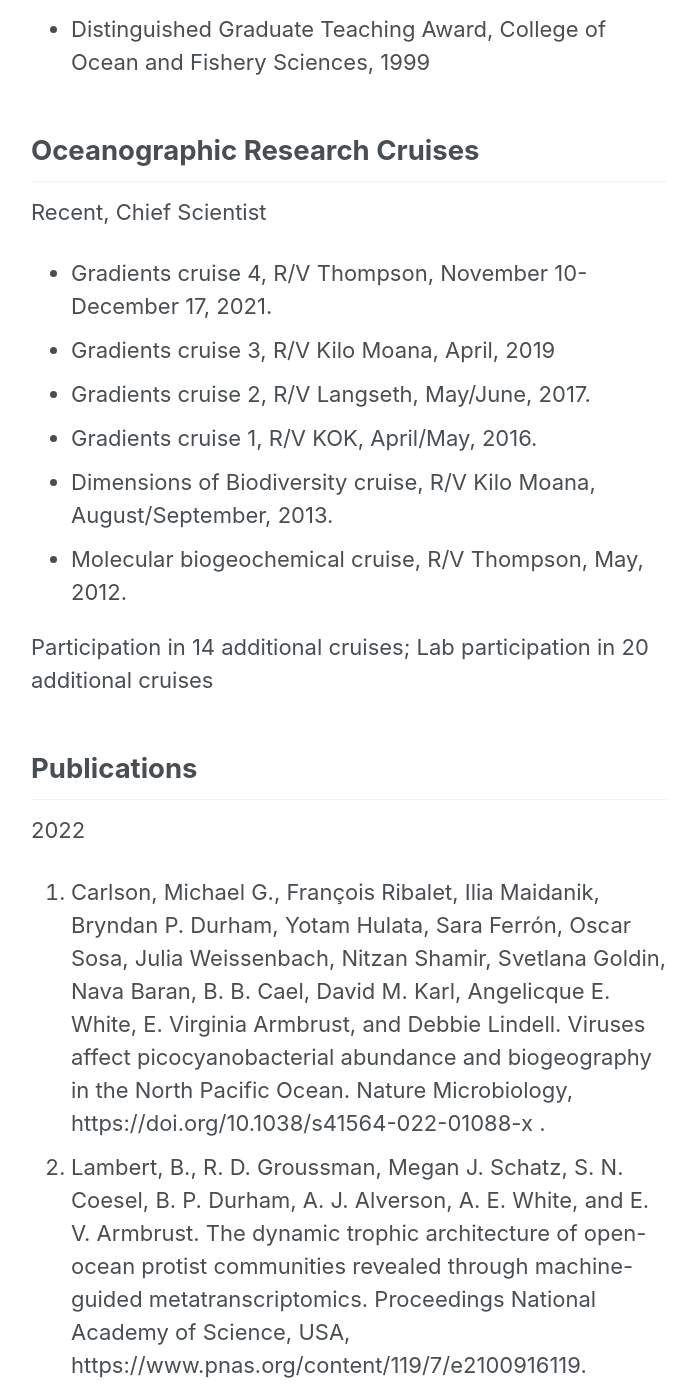
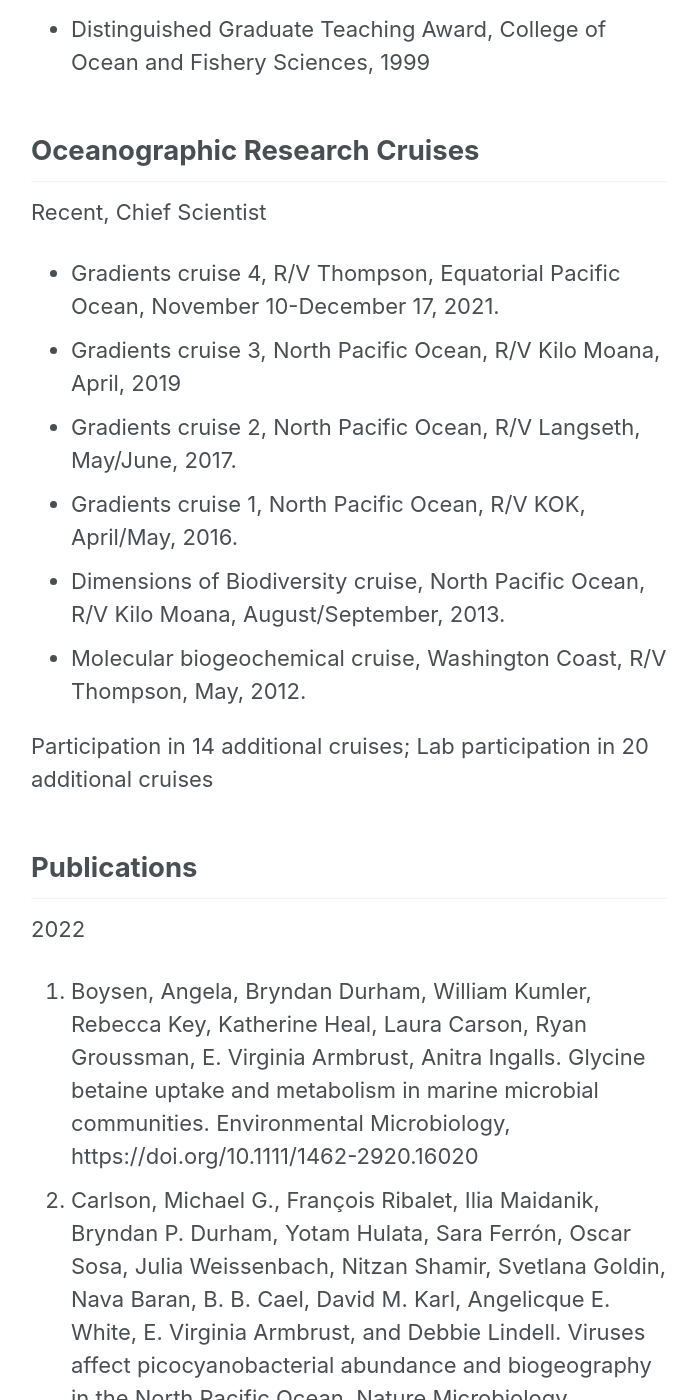
Before and after one commit to armbrustlab/armbrustlab.github.io, a Jekyll site: the page built from collections/_people/armbrust.md, in a window 1280 px wide and 1400 px high, scrolled down 3463 px. Shown: the whole window, without its empty margins (291-988 px from the left). Built offline with Jekyll 4.4.1, drawn with Linux system fonts in a browser that asks for light colours; nearby versions of some CDN libraries.

Commit message:
Update armbrust.md

```diff
--- a/collections/_people/armbrust.md
+++ b/collections/_people/armbrust.md
@@ -40,12 +40,12 @@
 
 ## Oceanographic Research Cruises
 Recent, Chief Scientist
-* Gradients cruise 4, R/V Thompson, November 10-December 17, 2021.
-* Gradients cruise 3, R/V Kilo Moana, April, 2019
-* Gradients cruise 2, R/V Langseth, May/June, 2017.
-* Gradients cruise 1, R/V KOK, April/May, 2016.
-* Dimensions of Biodiversity cruise, R/V Kilo Moana, August/September, 2013.
-* Molecular biogeochemical cruise, R/V Thompson, May, 2012.
+* Gradients cruise 4, R/V Thompson, Equatorial Pacific Ocean, November 10-December 17, 2021.
+* Gradients cruise 3, North Pacific Ocean, R/V Kilo Moana, April, 2019
+* Gradients cruise 2, North Pacific Ocean, R/V Langseth, May/June, 2017.
+* Gradients cruise 1, North Pacific Ocean, R/V KOK, April/May, 2016.
+* Dimensions of Biodiversity cruise, North Pacific Ocean, R/V Kilo Moana, August/September, 2013.
+* Molecular biogeochemical cruise, Washington Coast, R/V Thompson, May, 2012.
 
 Participation in 14 additional cruises;
 Lab participation in 20 additional cruises
@@ -53,11 +53,12 @@
 ## Publications
 
 2022
-1. Carlson, Michael G., François Ribalet, Ilia Maidanik, Bryndan P. Durham, Yotam Hulata, Sara Ferrón, Oscar Sosa, Julia Weissenbach, Nitzan Shamir, Svetlana Goldin, Nava Baran, B. B. Cael, David M. Karl, Angelicque E. White, E. Virginia Armbrust, and Debbie Lindell. Viruses affect picocyanobacterial abundance and biogeography in the North Pacific Ocean. Nature Microbiology, https://doi.org/10.1038/s41564-022-01088-x .
-1. Lambert, B., R. D. Groussman, Megan J. Schatz, S. N. Coesel, B. P. Durham, A. J. Alverson, A. E. White, and E. V. Armbrust. The dynamic trophic architecture of open-ocean protist communities revealed through machine-guided metatranscriptomics. Proceedings National Academy of Science, USA, https://www.pnas.org/content/119/7/e2100916119.
-1. Muratore, Daniel, Angie K. Boysen, Matthew J. Harke, Kevin W. Becker, John R. Casey, Sacha N. Coesel, Daniel R. Mende, Samuel T. Wilson, Frank O. Aylward, John M. Eppley, Alice Visolova, Shengyun Peng, Rogelio A. Rodriguez-Gonzalez, Stephen J. Beckett, E. Virginia Armbrust, Edward F. DeLong, David M. Karl, Angelicque E. White, Jonathan P. Zehr, Benjamin A.S. Van Mooy, Sonya T. Dyhrman, Anitra E. Ingalls, Joshua S. Weitz. Complex marine microbial communities partition metabolism of scarce resources over the diel cycle. Nature Ecology Evolution, https://doi.org/10.1038/s41559-021-01606-w.
-1. Follett, Christopher L., Stephanie Durkiewicz, François Ribalet, Emily Zakem, David Caron, E. Virginia Armbrust, Michael J. Follows.  Trophic interactions with heterotrophic bacteria limit the range of Prochlorococcus. Proceedings National Academy of Science, USA, https://doi.org/10.1073/pnas.2110993118.
-1. Mattern∗, Jann Paul, Kristof Glauninger *, Gregory Britten, John Casey, Sangwon Hyun, Zhen Wu, E. Virginia Armbrust, Zaid Harchaoui, François Ribalet. A Bayesian approach to modeling phytoplankton population dynamics from size distribution time series. PLOS Computational Biology, https://doi.org/10.1371/journal.pcbi.1009733.g001
+1. Boysen, Angela, Bryndan Durham, William Kumler, Rebecca Key, Katherine Heal, Laura Carson, Ryan Groussman, E. Virginia Armbrust, Anitra Ingalls. Glycine betaine uptake and metabolism in marine microbial communities. Environmental Microbiology, https://doi.org/10.1111/1462-2920.16020
+2. Carlson, Michael G., François Ribalet, Ilia Maidanik, Bryndan P. Durham, Yotam Hulata, Sara Ferrón, Oscar Sosa, Julia Weissenbach, Nitzan Shamir, Svetlana Goldin, Nava Baran, B. B. Cael, David M. Karl, Angelicque E. White, E. Virginia Armbrust, and Debbie Lindell. Viruses affect picocyanobacterial abundance and biogeography in the North Pacific Ocean. Nature Microbiology, https://doi.org/10.1038/s41564-022-01088-x .
+3. Lambert, B., R. D. Groussman, Megan J. Schatz, S. N. Coesel, B. P. Durham, A. J. Alverson, A. E. White, and E. V. Armbrust. The dynamic trophic architecture of open-ocean protist communities revealed through machine-guided metatranscriptomics. Proceedings National Academy of Science, USA, https://www.pnas.org/content/119/7/e2100916119.
+4. Muratore, Daniel, Angie K. Boysen, Matthew J. Harke, Kevin W. Becker, John R. Casey, Sacha N. Coesel, Daniel R. Mende, Samuel T. Wilson, Frank O. Aylward, John M. Eppley, Alice Visolova, Shengyun Peng, Rogelio A. Rodriguez-Gonzalez, Stephen J. Beckett, E. Virginia Armbrust, Edward F. DeLong, David M. Karl, Angelicque E. White, Jonathan P. Zehr, Benjamin A.S. Van Mooy, Sonya T. Dyhrman, Anitra E. Ingalls, Joshua S. Weitz. Complex marine microbial communities partition metabolism of scarce resources over the diel cycle. Nature Ecology Evolution, https://doi.org/10.1038/s41559-021-01606-w.
+5. Follett, Christopher L., Stephanie Durkiewicz, François Ribalet, Emily Zakem, David Caron, E. Virginia Armbrust, Michael J. Follows.  Trophic interactions with heterotrophic bacteria limit the range of Prochlorococcus. Proceedings National Academy of Science, USA, https://doi.org/10.1073/pnas.2110993118.
+6. Mattern∗, Jann Paul, Kristof Glauninger *, Gregory Britten, John Casey, Sangwon Hyun, Zhen Wu, E. Virginia Armbrust, Zaid Harchaoui, François Ribalet. A Bayesian approach to modeling phytoplankton population dynamics from size distribution time series. PLOS Computational Biology, https://doi.org/10.1371/journal.pcbi.1009733.g001
 
 2021
 1. Groussman, Ryan D., Sacha N. Coesel, Bryndan P. Durham, E. Virginia Armbrust.  Diel-regulated transcriptional cascades of microbial eukaryotes in the North Pacific Subtropical Gyre. Frontiers in Microbiology, https://doi.org/10.3389/fmicb.2021.682651.
```
